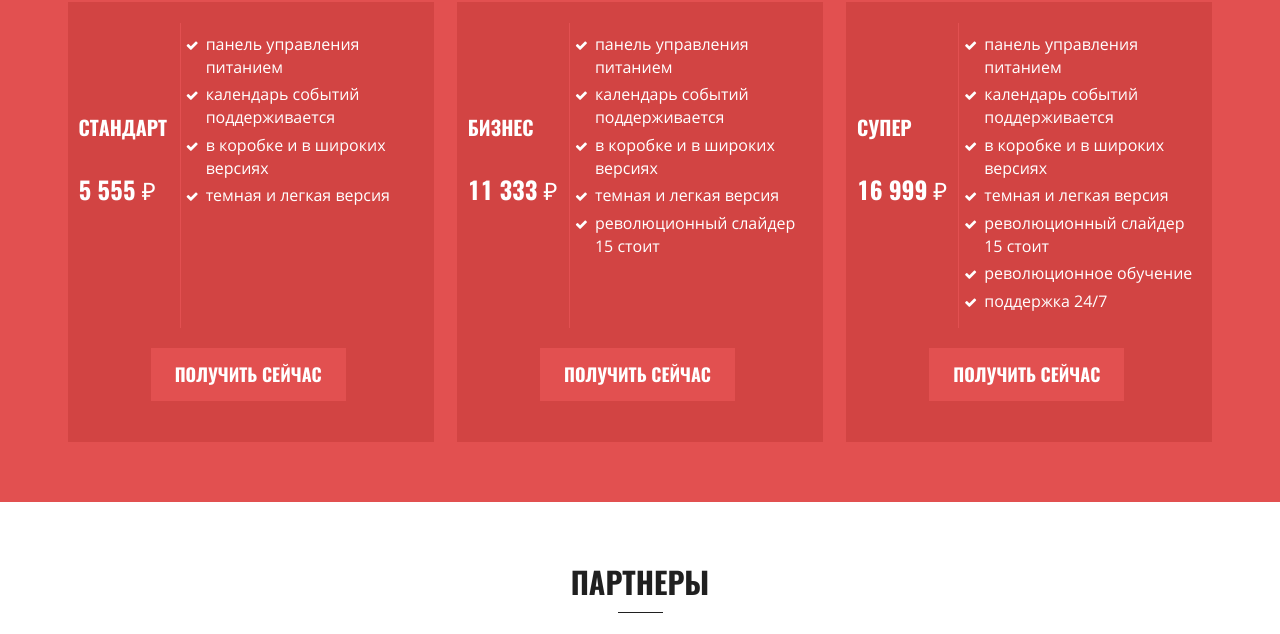
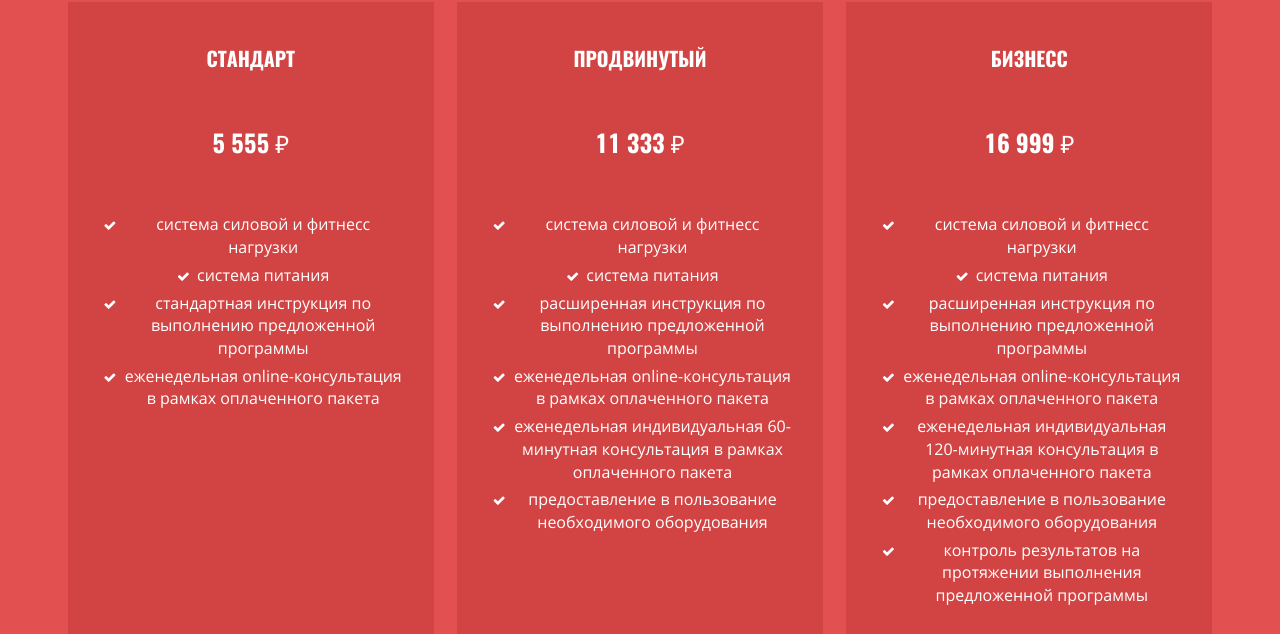
Before and after one commit to frontend-coder/fitnesstime, a website: page app/index.html in a window 1280 px wide. Shown: the part 4117-4751 px from the top of the page. Drawn offline with Linux system fonts and the light colour scheme; files whose address does not match are found by name.

Commit message:
v.0.22
Сверстаны блоки цены и блок социальные ссылки

```diff
--- a/app/index.html
+++ b/app/index.html
@@ -700,79 +700,77 @@
           <div class="price_bock">
 
             <div class="price_bock_items">
-              <div class="price_bock_wrap">
-                <div class="pbn_wrap_center">
-                  <div class="pbn_wrap">
               <div class="price_bock_name">
                 <div class="price_title">стандарт</div>
                 <div class="price_number">5 555 </div>
               </div>
-                  </div>
-                </div>
               <div class="price_bock_terms">
                 <ul>
-                    <li> панель управления питанием</li>
-                    <li> календарь событий поддерживается</li>
-                    <li> в коробке и в широких версиях</li>
-                    <li> темная и легкая версия</li>
+                  <li> система силовой и фитнесс нагрузки</li>
+                  <li> система питания</li>
+                  <li> стандартная инструкция по выполнению предложенной программы</li>
+                  <li> еженедельная online-консультация в рамках оплаченного пакета</li>
                 </ul>
               </div>
-              </div>
-              <a href="#call-back" data-sub="yaCounterSSSSS.reachGoal('raschetSmetyHeader'); return true;"
+              <a href="#call-back" data-sub="yaCounterS.reachGoal('raschetStandart'); return true;"
                 data-form="Я заказываю пакет Стандарт" data-text="Пакет Стандарт" class="price_buton">получить
                 сейчас</a>
             </div>
 
+
             <div class="price_bock_items">
-              <div class="price_bock_wrap">
-                <div class="pbn_wrap_center">
-                  <div class="pbn_wrap">
               <div class="price_bock_name">
-                      <div class="price_title">бизнес</div>
+                <div class="price_title">продвинутый</div>
                 <div class="price_number">11 333 </div>
-                    </div>
-                  </div>
               </div>
               <div class="price_bock_terms">
                 <ul>
-                    <li> панель управления питанием</li>
-                    <li> календарь событий поддерживается</li>
-                    <li> в коробке и в широких версиях</li>
-                    <li> темная и легкая версия</li>
-                    <li> революционный слайдер 15 стоит</li>
+                  <li> система силовой и фитнесс нагрузки</li>
+                  <li> система питания</li>
+                  <li> расширенная инструкция по выполнению предложенной программы</li>
+                  <li> еженедельная online-консультация в рамках оплаченного пакета</li>
+                  <li> еженедельная индивидуальная 60-минутная консультация в рамках оплаченного пакета</li>
+                  <li> предоставление в пользование необходимого оборудования</li>
 
                 </ul>
               </div>
-              </div>
-              <a href="#call-back" data-sub="yaCounterAAAAAA.reachGoal('raschetSmetyHeader'); return true;"
-                data-form="Я заказываю пакет Бизнес" data-text="Пакет Бизнес" class="price_buton">получить сейчас</a>
+              <a href="#call-back" data-sub="yaCounterP.reachGoal('raschetPro'); return true;"
+                data-form="Я заказываю пакет Стандарт" data-text="Пакет Стандарт" class="price_buton">получить
+                сейчас</a>
             </div>
 
+
             <div class="price_bock_items">
-              <div class="price_bock_wrap">
-                <div class="pbn_wrap_center">
-                  <div class="pbn_wrap">
               <div class="price_bock_name">
-                      <div class="price_title">супер</div>
+                <div class="price_title">бизнесс</div>
                 <div class="price_number">16 999 </div>
-                    </div>
-                  </div>
               </div>
               <div class="price_bock_terms">
                 <ul>
-                    <li> панель управления питанием</li>
-                    <li> календарь событий поддерживается</li>
-                    <li> в коробке и в широких версиях</li>
-                    <li> темная и легкая версия</li>
-                    <li> революционный слайдер 15 стоит</li>
-                    <li> революционное обучение</li>
-                    <li> поддержка 24/7</li>
+                  <li> система силовой и фитнесс нагрузки</li>
+                  <li> система питания</li>
+                  <li> расширенная инструкция по выполнению предложенной программы</li>
+                  <li> еженедельная online-консультация в рамках оплаченного пакета</li>
+                  <li> еженедельная индивидуальная 120-минутная консультация в рамках оплаченного пакета</li>
+                  <li> предоставление в пользование необходимого оборудования</li>
+                  <li> контроль результатов на протяжении выполнения предложенной программы</li>
                 </ul>
               </div>
+              <a href="#call-back" data-sub="yaCounterB.reachGoal('raschetBusiness'); return true;"
+                data-form="Я заказываю пакет Стандарт" data-text="Пакет Стандарт" class="price_buton">получить
+                сейчас</a>
             </div>
-              <a href="#call-back" data-sub="yaCounterXXXXX.reachGoal('raschetSmetyHeader'); return true;"
-                data-form="Я заказываю пакет Супер" data-text="Пакет Супер" class="price_buton">получить сейчас</a>
-            </div>
+
+
+
+
+
+
+
+
+
+
+
 
           </div>
         </div>
--- a/app/scss/_allstyle.scss
+++ b/app/scss/_allstyle.scss
@@ -232,6 +232,7 @@
 .tambl_item-four:hover .social_trenier {
   display: block;
 }
+
 .gallery_item,
 .trainer_item {
   padding: 0;
@@ -295,12 +296,15 @@
   width: 24%;
   cursor: pointer;
 }
+
 .gallery_pic {
   position: relative;
 }
+
 .gallery_pic img {
   display: block;
 }
+
 .gallery_item_fon {
   bottom: 0;
   left: 0;
@@ -314,9 +318,11 @@
   align-items: center;
   transition: all 0.8s ease;
 }
+
 .gallery_item_fon img {
   display: none;
 }
+
 .gallery_box_items:hover .gallery_item_fon {
   height: 100%;
   opacity: 0.75;
@@ -333,25 +339,14 @@
   justify-content: space-between;
 }
 
-.pbn_wrap {
-  padding-left: 10px;
-  padding-right: 5px;
+.price_bock_name {
+  text-align: center;
 }
-
-.pbn_wrap_center {
-  width: 40%;
-  display: flex;
-  align-items: center;
-}
-
-// .price_bock_name {
-//   //width: 40%;
-// }
 
 .price_bock_items {
   background-color: #d24443;
   width: 32%;
-  padding: 20px 5px 20px 0;
+  padding: 42px 30px 0 30px;
   color: #fff;
   @include transition(all, 0.5s, ease);
   display: flex;
@@ -360,32 +355,47 @@
   border: 1px solid transparent;
 }
 
-.price_bock_wrap {
-  display: flex;
-  //  margin: auto;
-  flex-grow: 1;
-}
-
 .price_bock_items:hover {
   border: 1px solid #fff;
   background-color: transparent;
 }
 
+.price_title,
+.price_number {
+  font-family: 'OswaldBold', sans-serif;
+  @include font-size(20px);
+  text-transform: uppercase;
+  word-wrap: normal;
+}
+
+.price_number {
+  @include font-size(24px);
+  margin: 53px 0 43px 0;
+}
+
+.price_number:after {
+  content: '\20BD';
+}
+
 .price_bock_terms {
-  border-left: 1px solid #e25051;
   padding-left: 25px;
   padding-top: 10px;
   padding-bottom: 10px;
   @include transition(all, 0.5s, ease);
+  text-align: center;
+  text-align: ja;
+  margin-bottom: auto;
 }
 
-.price_bock_items:hover .price_bock_terms {
-  border-left: 1px solid #fff;
-}
+// .price_bock_items:hover .price_bock_terms {
+//   border-left: 1px solid #fff;
+// }
 
 .price_bock_terms ul li {
   margin-bottom: 5px;
   position: relative;
+  display: inline-block;
+  font-weight: 200;
 }
 
 .price_bock_terms ul li:before {
@@ -399,29 +409,12 @@
   font-family: 'FontAwesome';
 }
 
-.price_title,
-.price_number {
-  font-family: 'OswaldBold', sans-serif;
-  @include font-size(20px);
-  text-transform: uppercase;
-  margin-bottom: 30px;
-  word-wrap: normal;
-}
-
-.price_number {
-  @include font-size(24px);
-}
-
-.price_number:after {
-  content: '\20BD';
-}
-
 .price_bock_items:hover .price_buton {
   background: #d24443;
 }
 
 .price_buton {
-  margin: 20px auto;
+  margin: 40px auto 53px auto;
   display: inline-block;
   padding: 14px 24px;
   background: #e25050;
@@ -451,14 +444,41 @@
   height: auto;
 }
 
-#carousel_trade .owl-nav button.owl-next {
+.galary .owl-carousel .owl-nav button.owl-next .traideslider_fon_icon,
+.galary .owl-carousel .owl-nav button.owl-prev .traideslider_fon_icon {
+  width: 38px;
+  height: 38px;
+  background-color: #ffffff;
+  padding: 3px 5px 6px 1px;
+  border-radius: 50%;
+}
+
+.galary .owl-carousel .owl-nav button.owl-next .traideslider_fon_icon .fa,
+.galary .owl-carousel .owl-nav button.owl-prev .traideslider_fon_icon .fa {
+  font-size: 1.83rem;
+  background-color: #ffffff;
+  color: #c9c9c9;
+  transition: all 0.4s ease;
+}
+
+.galary .owl-carousel .owl-nav button.owl-next .traideslider_fon_icon .fa:hover,
+.galary
+  .owl-carousel
+  .owl-nav
+  button.owl-prev
+  .traideslider_fon_icon
+  .fa:hover {
+  color: darken(#c9c9c9, 10%);
+}
+
+.galary .owl-carousel .owl-nav button.owl-next {
   position: absolute;
   top: 25%;
   right: -10%;
   background: transparent;
 }
 
-#carousel_trade .owl-nav button.owl-prev {
+.galary .owl-carousel .owl-nav button.owl-prev {
   position: absolute;
   background: transparent;
   top: 25%;
@@ -486,7 +506,7 @@
 }
 
 .social_links ul li a {
-  @include font-size(13px);
+  @include font-size(14px);
   padding: 7px;
   color: #fff;
   @include trans;
@@ -508,6 +528,9 @@
   width: 20px;
   height: 20px;
   color: #fff;
+  & .fa {
+    @include font-size(22px);
+  }
 }
 
 .twitter_block_text {
```
Also changed, not shown: app/css/libs.min.css, app/js/scripts.min.js, app/libs/common.js, 2 other files. Lines whose indentation alone changed are shown as unchanged.
